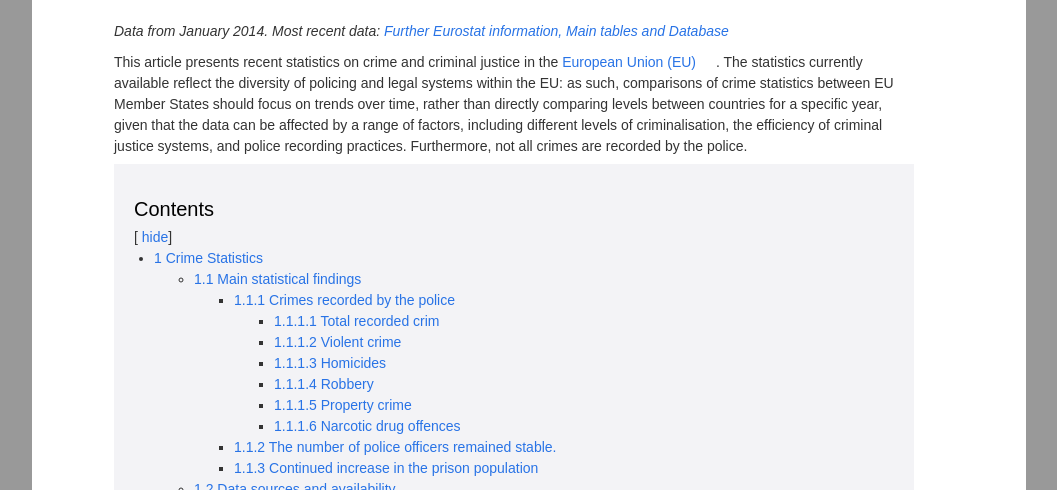
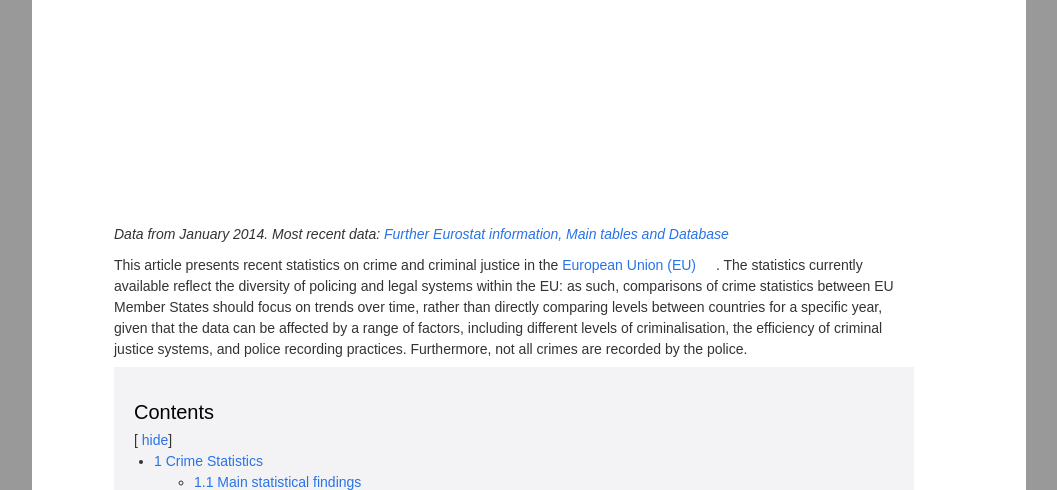
Before and after one commit to JustinDR96/js-datavisualisation-challenge, a plain HTML site: page index.html in a window 1280 px wide. Shown: the part 263-753 px from the top of the page, without its empty margins (111-1168 px from the left). Drawn offline with nearby package versions, Linux system fonts and the light colour scheme; a web font is replaced by a local one.

Commit message:
add ajax section

```diff
--- a/script.js
+++ b/script.js
@@ -118,3 +118,17 @@ new Chart(ctx2, {
 
 // Ajoutez le canvas2 au-dessus du tableau2
 table2.parentNode.insertBefore(canvas2, table2);
+
+//code with Ajax
+
+// Obtenez la référence à l'élément canvas
+let canvas3 = document.createElement("canvas");
+
+// Configurez les attributs du canvas (ID, largeur, hauteur)
+canvas3.id = "myChart3"; // ID du canvas
+canvas3.width = 400; // Largeur du canvas
+canvas3.height = 200; // Hauteur du canvas
+
+let heading = document.getElementById("firstHeading");
+
+heading.parentNode.insertBefore(canvas3, heading.nextSibling);
```
Also changed, not shown: index.html (+1 -0 lines).
